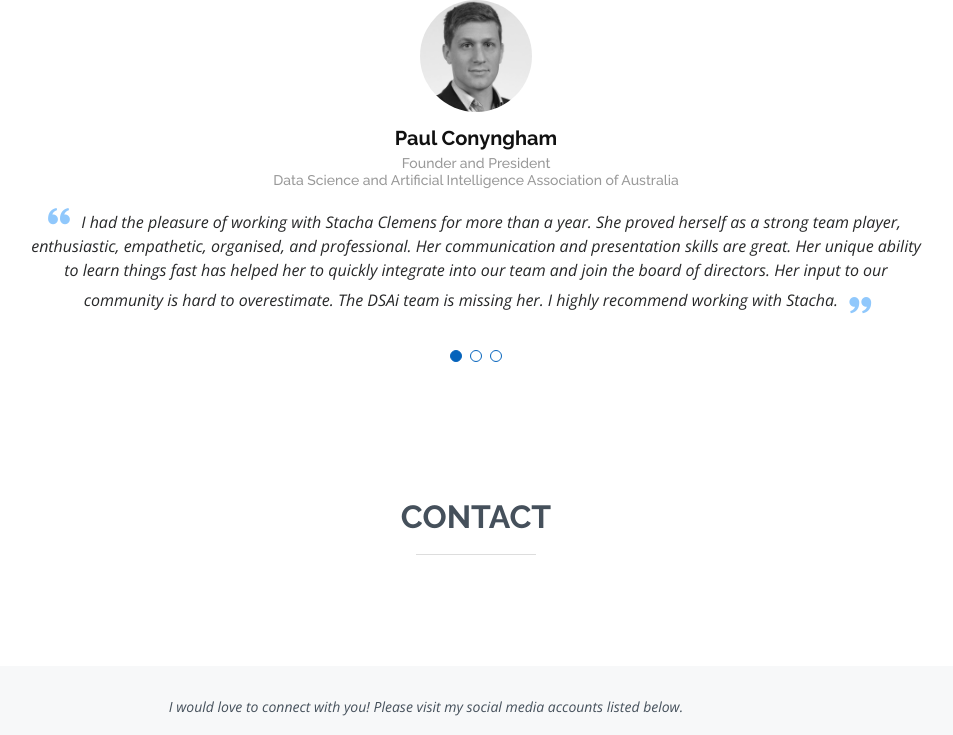
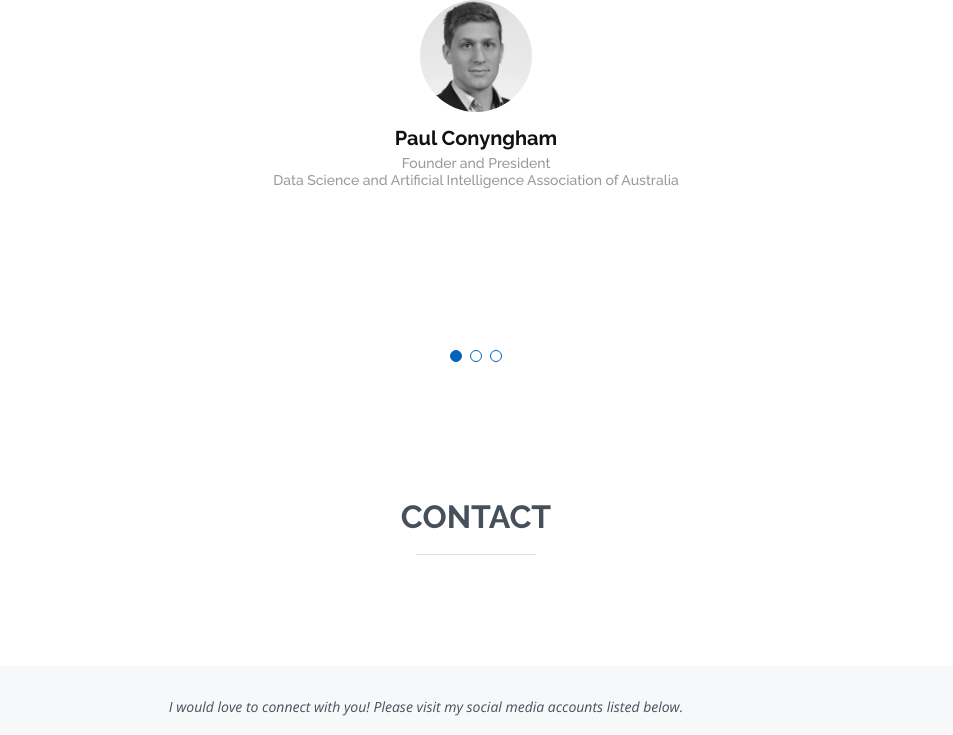
Before and after one commit to Stachacl/portfolio, a website: page index.html in a window 1280 px wide. Shown: the part 5251-5986 px from the top of the page, without its empty margins (214-1167 px from the left). Drawn offline with nearby package versions, Linux system fonts and the light colour scheme; a script that the page names is missing.

Commit message:
testimonial

```diff
--- a/index.html
+++ b/index.html
@@ -999,12 +999,12 @@
                   <h4>Founder and President </br>
                     Data Science and Artificial Intelligence Association of Australia </h4>
                   <p>
-                    <i class="bx bxs-quote-alt-left quote-icon-left"></i>
+                    <!-- <i class="bx bxs-quote-alt-left quote-icon-left"></i>
                     I had the pleasure of working with Stacha Clemens for more than a year. She proved herself as a strong team player, enthusiastic, empathetic, organised, and professional. Her communication and presentation skills are great. Her unique ability to learn things fast has helped her to quickly integrate into our team and join the board of directors.
                     Her input to our community is hard to overestimate.
                     The DSAi team is missing her.
                     I highly recommend working with Stacha.
-                    <i class="bx bxs-quote-alt-right quote-icon-right"></i>
+                    <i class="bx bxs-quote-alt-right quote-icon-right"></i> -->
                   </p>
                 </div>
               </div>
```
